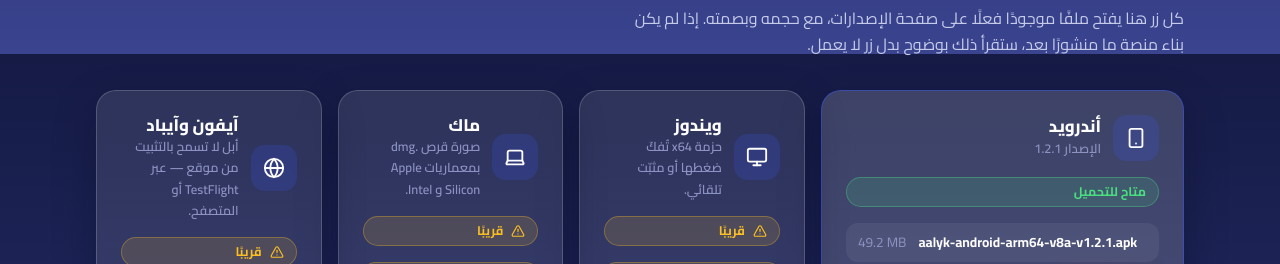
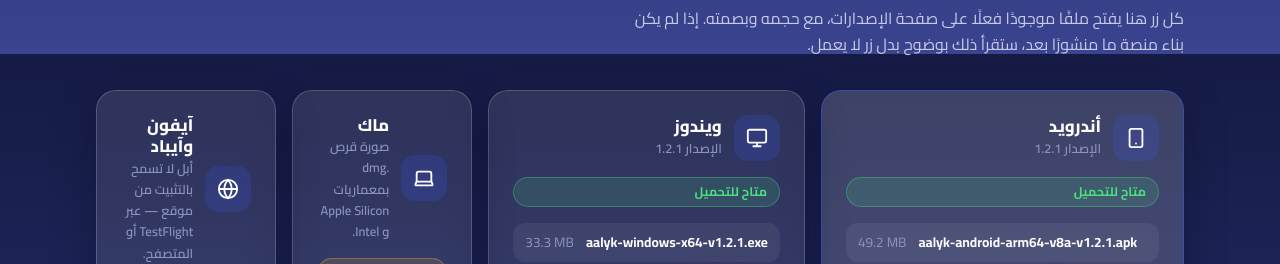
Before and after one commit to Escanorfh/alyk-web, a plain HTML site: page index.html in a window 1280 px wide. Shown: the part 746-1010 px from the top of the page. Drawn offline with Linux system fonts and the light colour scheme; no server answers.

Commit message:
site: publish Windows x64 installer v1.2.1 and refresh downloads

```diff
--- a/downloads.json
+++ b/downloads.json
@@ -1,6 +1,6 @@
 {
   "schema": "aalyk.downloads.v1",
-  "generatedAt": "2026-11-10T15:02:16.130Z",
+  "generatedAt": "2026-11-10T17:53:07.541Z",
   "files": [
     {
       "name": "aalyk-android-arm64-v8a-v1.1.0.apk",
@@ -56,13 +56,24 @@
       "abi": "armeabi-v7a",
       "tag": "v1.2.1",
       "modifiedAt": "2026-11-10T14:55:28.522Z"
+    },
+    {
+      "name": "aalyk-windows-x64-v1.2.1.exe",
+      "url": "downloads/aalyk-windows-x64-v1.2.1.exe",
+      "checksumUrl": "downloads/aalyk-windows-x64-v1.2.1.exe.sha256",
+      "size": 33313103,
+      "sha256": "a77474bfb7e8cff92494dc1c2ed35910e100ef03164573540dddc94cc3b3e89b",
+      "contentType": "application/x-msdownload",
+      "abi": null,
+      "tag": "v1.2.1",
+      "modifiedAt": "2026-11-10T17:31:59.103Z"
     }
   ],
   "releases": [
     {
       "tag": "v1.2.1",
       "name": "إليك 1.2.1",
-      "notes": "دعم كامل للغتين العربية والإنجليزية مع تبديل فوري للغة واتجاه RTL/LTR.\nتحسينات شاملة لتجاوب الواجهات على الشاشات الصغيرة والكبيرة وأحجام الخطوط.\nإشعارات تقويم محسّنة وربط جلسات وفواتير Live بالحالة الجديدة.\nمعالجة ملاحظات وتجربة المرضى داخل التطبيق.\nإصلاحات وتحسينات عامة على الأداء والاستقرار.",
+      "notes": "دعم كامل للغتين العربية والإنجليزية مع تبديل فوري للغة واتجاه RTL/LTR.\nتحسينات شاملة لتجاوب الواجهات على الشاشات الصغيرة والكبيرة وأحجام الخطوط.\nإشعارات تقويم محسّنة وربط جلسات وفواتير Live بالحالة الجديدة.\nمعالجة ملاحظات وتجربة المرضى داخل التطبيق.\nنسخة ويندوز رسمية لأول مرة: مثبّت EXE لويندوز 10 و11 (x64) بواجهة عربية وإنجليزية.\nإصلاحات وتحسينات عامة على الأداء والاستقرار.",
       "publishedAt": "2026-11-10T14:55:24.147Z",
       "files": [
         {
@@ -86,6 +97,17 @@
           "abi": "armeabi-v7a",
           "tag": "v1.2.1",
           "modifiedAt": "2026-11-10T14:55:28.522Z"
+        },
+        {
+          "name": "aalyk-windows-x64-v1.2.1.exe",
+          "url": "downloads/aalyk-windows-x64-v1.2.1.exe",
+          "checksumUrl": "downloads/aalyk-windows-x64-v1.2.1.exe.sha256",
+          "size": 33313103,
+          "sha256": "a77474bfb7e8cff92494dc1c2ed35910e100ef03164573540dddc94cc3b3e89b",
+          "contentType": "application/x-msdownload",
+          "abi": null,
+          "tag": "v1.2.1",
+          "modifiedAt": "2026-11-10T17:31:59.103Z"
         }
       ]
     },
--- a/index.html
+++ b/index.html
@@ -11,7 +11,7 @@
     <meta name="theme-color" content="#151B45" />
     <link rel="icon" href="app-icon.png" />
     <meta name="color-scheme" content="dark" />
-    <script type="module" crossorigin src="./assets/index-sbWj7z6H.js"></script>
+    <script type="module" crossorigin src="./assets/index-BbJP_n62.js"></script>
     <link rel="stylesheet" crossorigin href="./assets/index-gAEcyAYb.css">
   </head>
   <body>
```
Also changed, not shown: assets/index-BbJP_n62.js, 2 other files.
